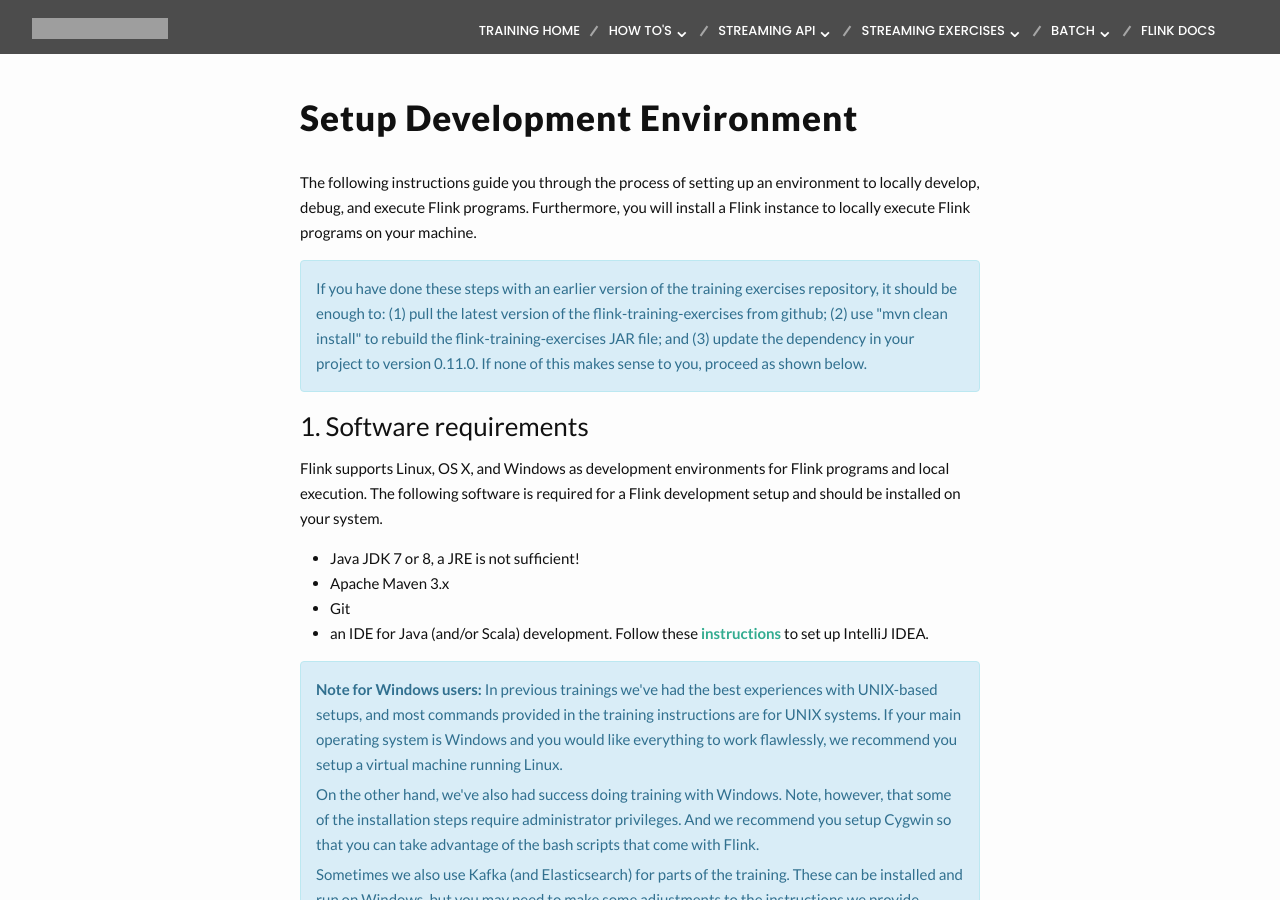
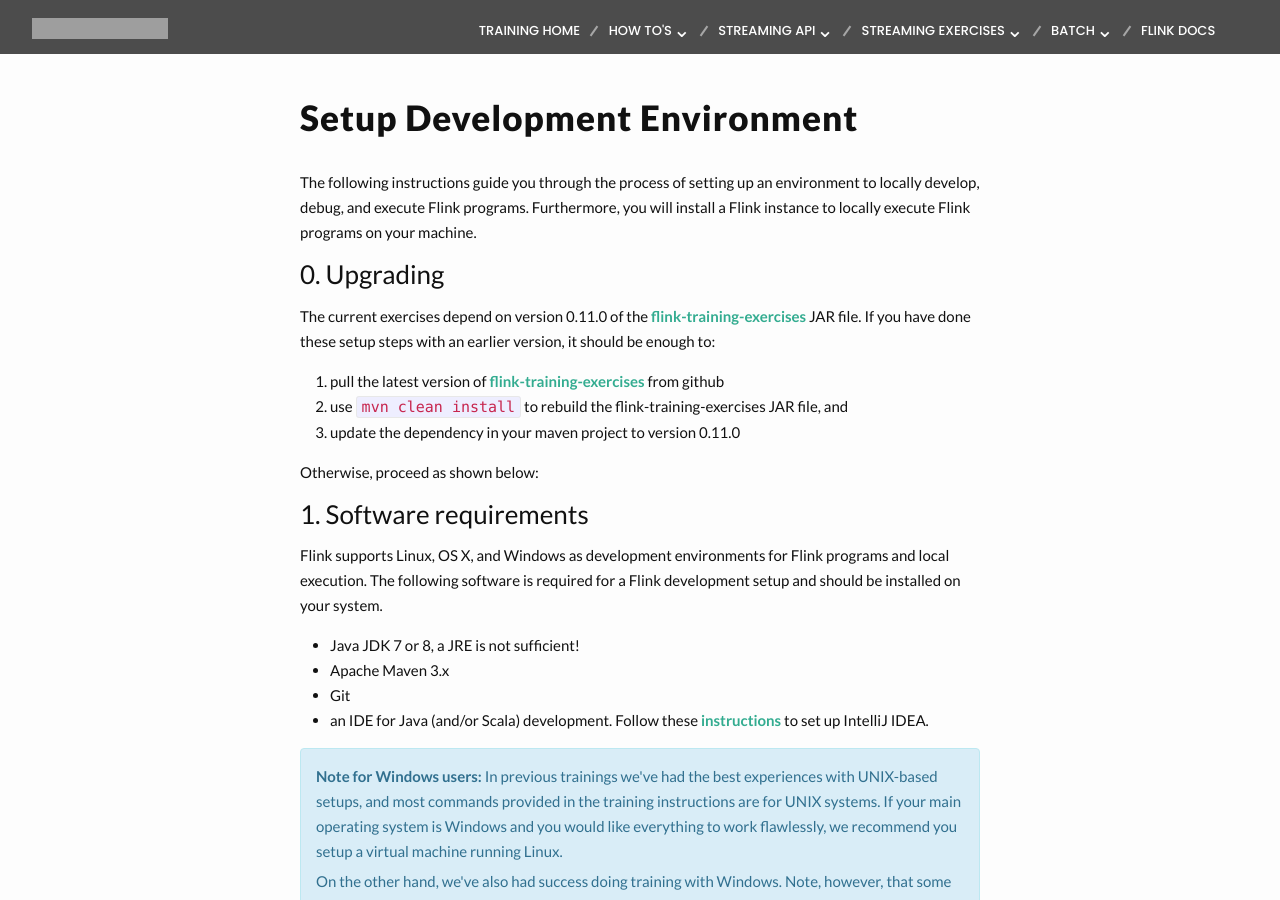
Before and after one commit to dataArtisans/flink-training-web, a Jekyll site: the page built from devEnvSetup.md, in a window 1280 px wide and 900 px high. Built offline with Jekyll 4.4.1, drawn with Linux system fonts in a browser that asks for light colours; nearby versions of some CDN libraries; grey boxes are pictures that could not be loaded.

Commit message:
updated section on setup page re: upgrading

```diff
--- a/devEnvSetup.md
+++ b/devEnvSetup.md
@@ -6,11 +6,15 @@
 
 The following instructions guide you through the process of setting up an environment to locally develop, debug, and execute Flink programs. Furthermore, you will install a Flink instance to locally execute Flink programs on your machine.
 
-<div class="alert alert-info">
-<p>
-If you have done these steps with an earlier version of the training exercises repository, it should be enough to: (1) pull the latest version of the flink-training-exercises from github; (2) use "mvn clean install" to rebuild the flink-training-exercises JAR file; and (3) update the dependency in your project to version 0.11.0. If none of this makes sense to you, proceed as shown below.
-</p>
-</div>
+### 0. Upgrading
+
+The current exercises depend on version 0.11.0 of the [flink-training-exercises](https://github.com/dataArtisans/flink-training-exercises) JAR file. If you have done these setup steps with an earlier version, it should be enough to:
+
+1. pull the latest version of [flink-training-exercises](https://github.com/dataArtisans/flink-training-exercises) from github
+1. use `mvn clean install` to rebuild the flink-training-exercises JAR file, and
+1. update the dependency in your maven project to version 0.11.0
+
+Otherwise, proceed as shown below:
 
 ### 1. Software requirements
 
```
